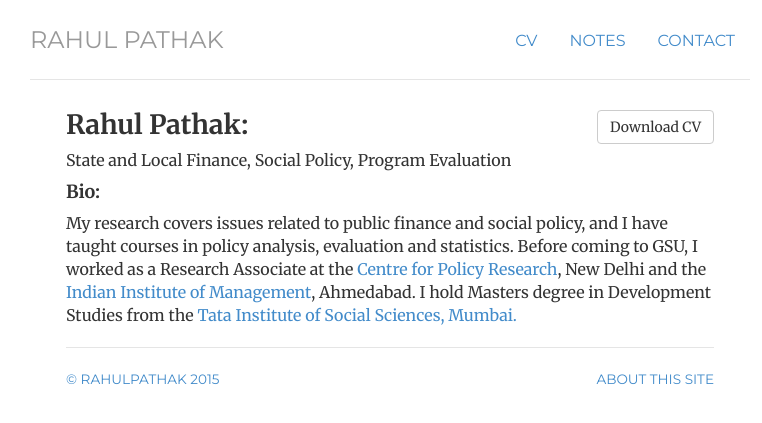
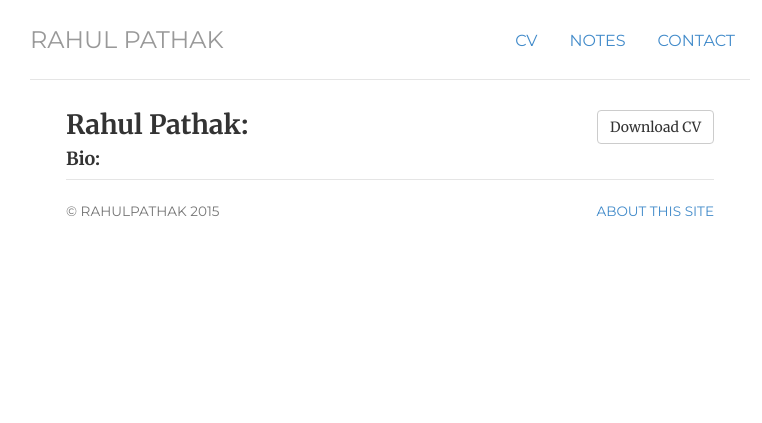
Before and after one commit to pathak-rahul/pathak-rahul.github.io, a Jekyll site: the page built from cv/index.html, in a window 1280 px wide. Shown: the top 423 px of the page, without its empty margins (250-1012 px from the left). Built offline with Jekyll 4.4.1, drawn with Linux system fonts in a browser that asks for light colours.

Commit message:
Update index.html

```diff
--- a/cv/index.html
+++ b/cv/index.html
@@ -13,11 +13,7 @@ description: Current CV for Rahul Pathak.
 	<div itemscope itemtype="http://data-vocabulary.org/Person">
 
 	<span itemprop="name"><h2>Rahul Pathak:</h2></span>
-	<p> State and Local Finance, Social Policy, Program Evaluation</p>
 
 	<span itemprop="name"><h4>Bio:</h4></span>
 
-	<span itemprop="name">My research covers issues related to public finance and social policy, and I have taught courses in policy analysis, evaluation and statistics. Before coming to GSU, I worked as a Research Associate at the <a href="http://www.cprindia.org/"> Centre for Policy Research</a>, New Delhi and the <a href="http://www.iimahd.ernet.in/"> Indian Institute of Management</a>, Ahmedabad. I hold Masters degree in Development Studies from the <a href="http://tiss.edu//"> Tata Institute of Social Sciences, Mumbai.</span>
-	<address>
-				</ul>
 </div>
```
